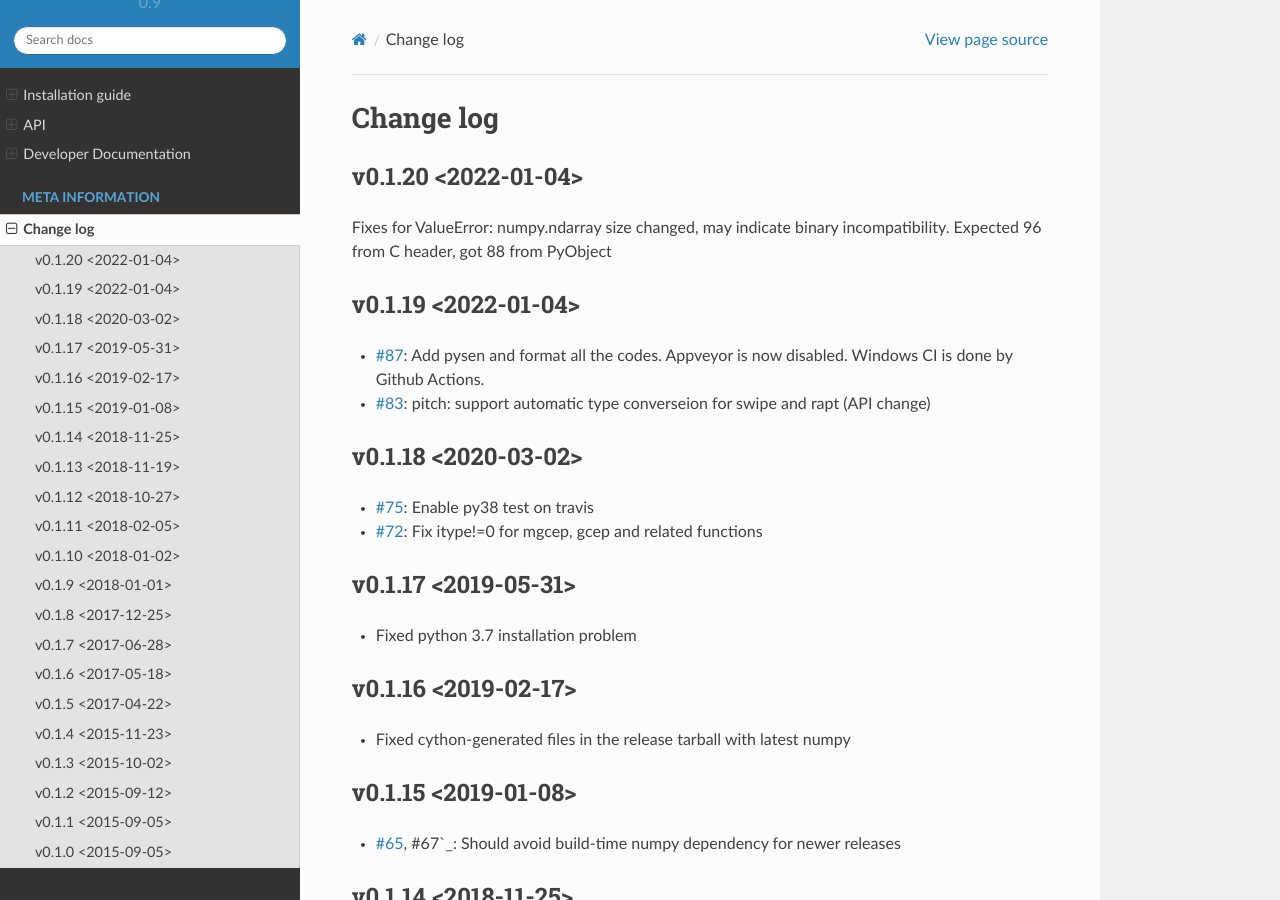
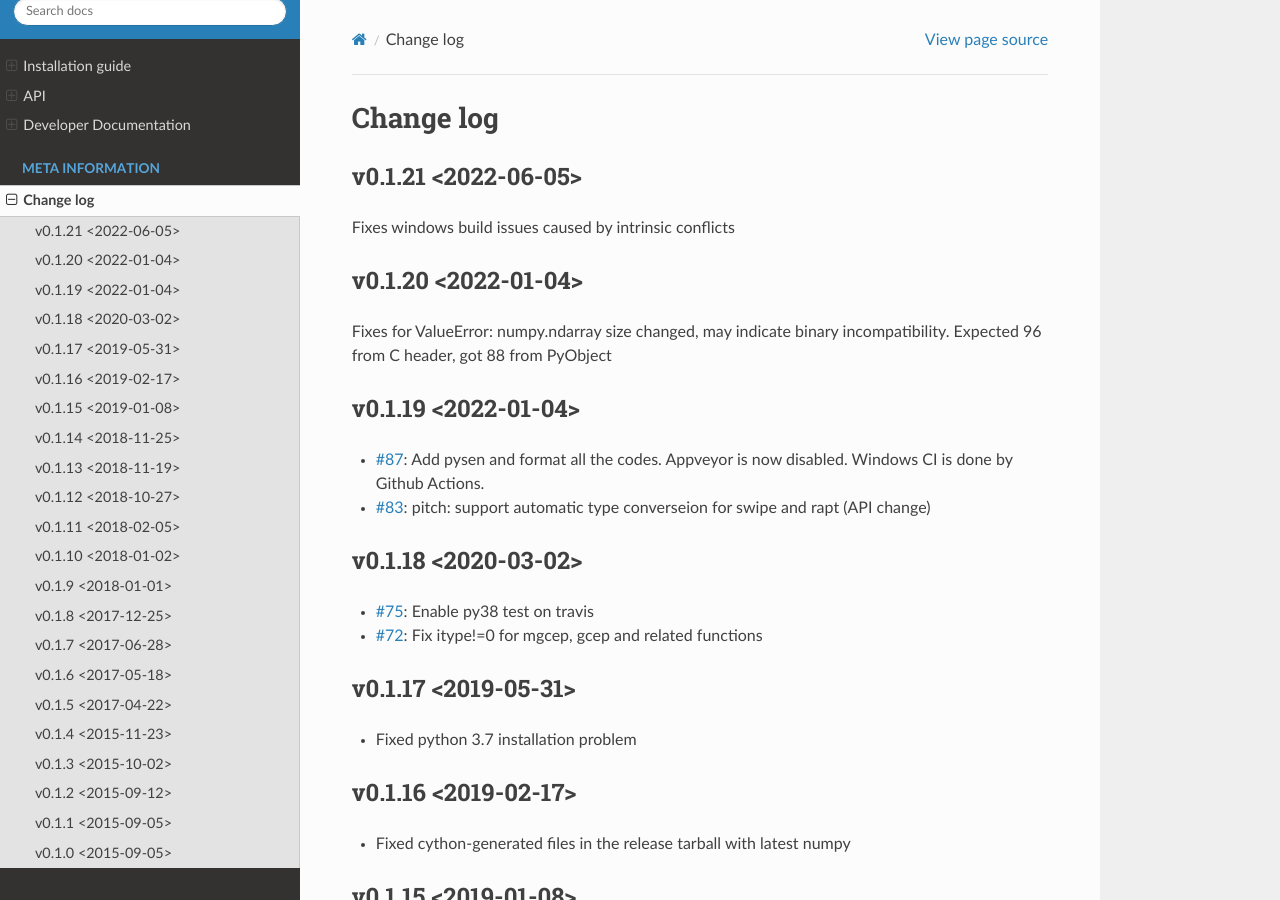
Before and after one commit to r9y9/pysptk, a Sphinx documentation site: the page built from docs/changelog.rst, in a window 1280 px wide and 900 px high. Built offline with Sphinx 7.4.7 and the Read the Docs theme 2.0.0, drawn with Linux system fonts in a browser that asks for light colours.

Commit message:
prep for v0.1.21

```diff
--- a/docs/changelog.rst
+++ b/docs/changelog.rst
@@ -1,5 +1,11 @@
 Change log
 ==========
+
+v0.1.21 <2022-06-05>
+--------------------
+
+Fixes windows build issues caused by intrinsic conflicts
+
 
 v0.1.20 <2022-01-04>
 --------------------
```
